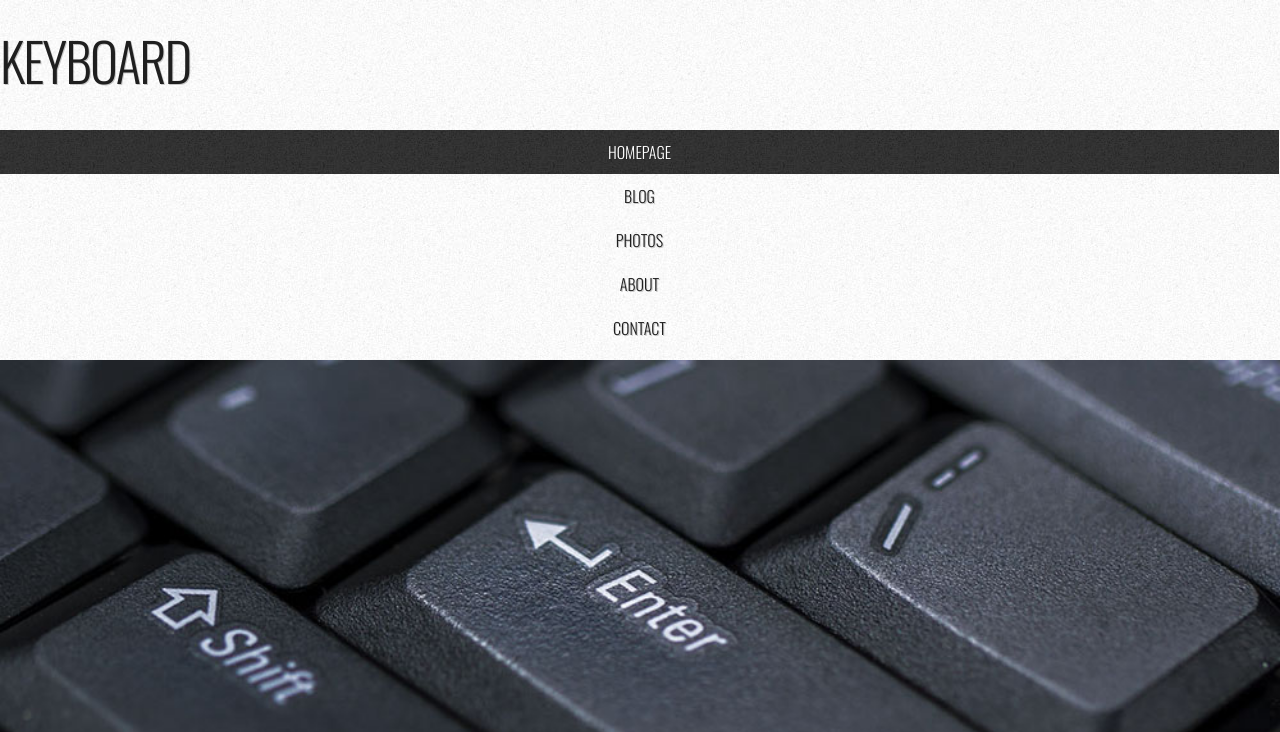
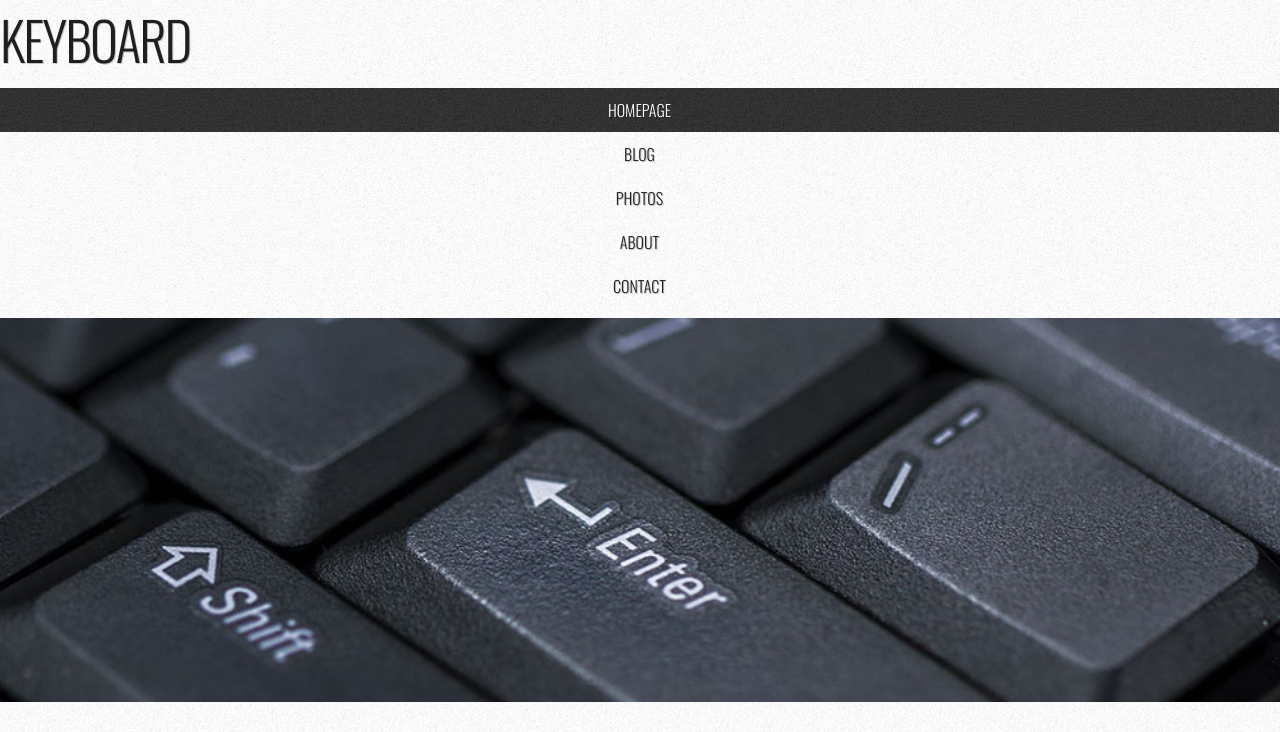
Before and after one commit to kaylamarieh/project_transformation_hauge_kayla, a plain HTML site: page index.html in a window 1280 px wide. Shown: the top 732 px of the page. Drawn offline with nearby package versions, Linux system fonts and the light colour scheme.

Commit message:
fix spacing around logo

```diff
--- a/css/main.css
+++ b/css/main.css
@@ -54,15 +54,7 @@ a {
 }
 
 /* Logo */
-#logo {
-    width: 300px;
-    margin: 0;
-    padding: 0;
-    color: #ffffff;
-}
-
 #logo h1 {
-    line-height: 120px;
     letter-spacing: -2px;
     font-size: 3.8em;
 }
```
